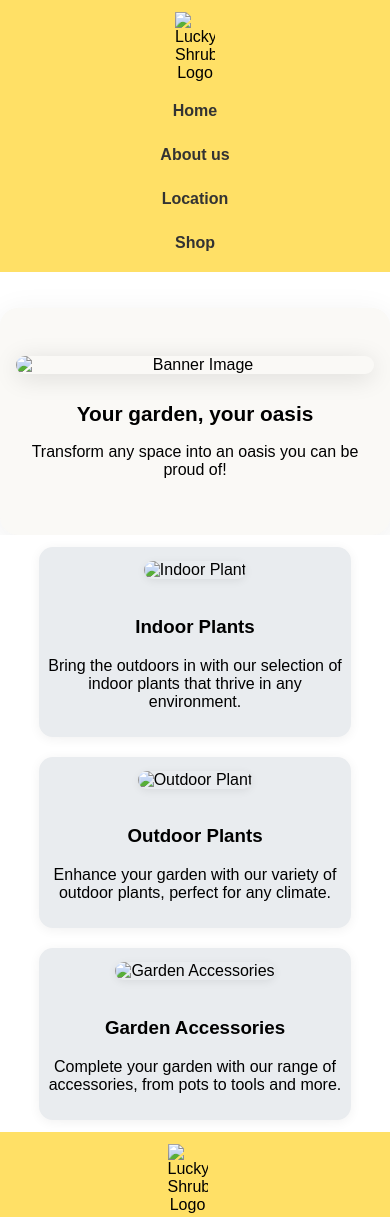
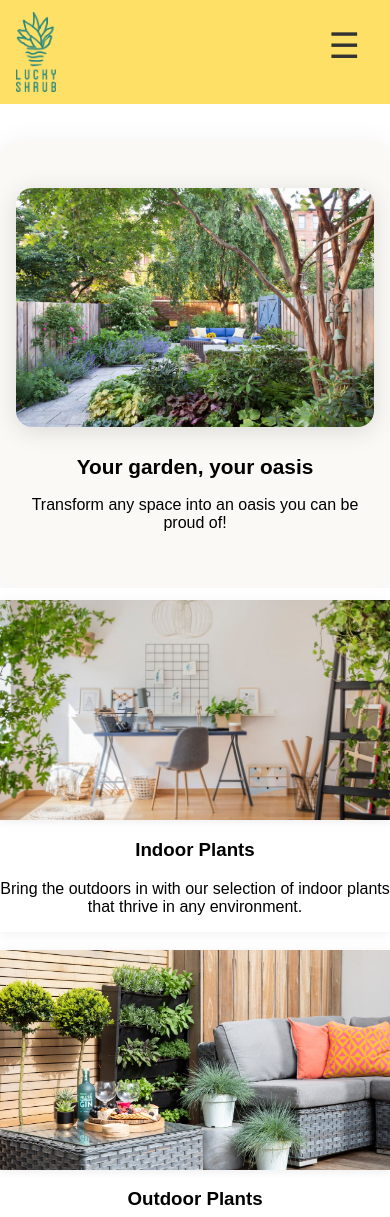
Before and after one commit to AmanMuhammetTKM/Meta---HTML-CSS-project, a plain HTML site: page index.html in a window 390 px wide. Shown: the top 1217 px of the page. Drawn offline with Linux system fonts and the light colour scheme.

Commit message:
Add files via upload

```diff
--- /dev/null
+++ b/hamburger.js
@@ -0,0 +1,7 @@
+// Hamburger menu toggle
+const hamburger = document.getElementById('hamburger');
+const navUl = document.querySelector('nav ul');
+
+hamburger.addEventListener('click', () => {
+  navUl.classList.toggle('open');
+});
--- a/index.html
+++ b/index.html
@@ -10,7 +10,8 @@
 
 <body>
     <header>
-            <img src="Asset 2@3x.png" alt="Lucky Shrub Logo" class="logo">
+        <img src="Assets/Asset 2@3x.png" alt="Lucky Shrub Logo" class="logo">
+        <button class="hamburger" id="hamburger">&#9776;</button>
         <nav>
             <ul>
                 <li><a href="#">Home</a></li>
@@ -23,23 +24,23 @@
 
     <main>
         <section class="banner">
-            <img src="oasis.jpg" alt="Banner Image" class="banner-image">
+            <img src="Assets/oasis.jpg" alt="Banner Image" class="banner-image">
             <h1>Your garden, your oasis</h1>
             <p>Transform any space into an oasis you can be proud of!</p>
         </section>
         <section class="columns">
             <div class="column">
-                <img src="Indoor Plant Office.jpg" alt="Indoor Plant" />
+                <img src="Assets/Indoor Plant Office.jpg" alt="Indoor Plant" />
                 <h3>Indoor Plants</h3>
                 <p>Bring the outdoors in with our selection of indoor plants that thrive in any environment.</p>
             </div>
             <div class="column">
-                <img src="Outdoor Plants 27 JT 075.jpg" alt="Outdoor Plant" />
+                <img src="Assets/Outdoor Plants 27 JT 075.jpg" alt="Outdoor Plant" />
                 <h3>Outdoor Plants</h3>
                 <p>Enhance your garden with our variety of outdoor plants, perfect for any climate.</p>
             </div>
             <div class="column">
-                <img src="Preparing Garden Accessories for Spring.jpg" alt="Garden Accessories" />
+                <img src="Assets/Preparing Garden Accessories for Spring.jpg" alt="Garden Accessories" />
                 <h3>Garden Accessories</h3>
                 <p>Complete your garden with our range of accessories, from pots to tools and more.</p>
             </div>
@@ -48,12 +49,13 @@
 
     <footer>
         <div class="footer-logo">
-            <img src="Asset 2@3x.png" alt="Lucky Shrub Logo" class="small-logo">
+            <img src="Assets/Asset 2@3x.png" alt="Lucky Shrub Logo" class="small-logo">
         </div>
         <div class="footer-info">
             <p>&copy; 2025 Lucky Shrub. All rights reserved.</p>
         </div>
     </footer>
+    <script src="hamburger.js"></script>
 
 </body>
 </html>
--- a/styles.css
+++ b/styles.css
@@ -1,4 +1,4 @@
-/* styles.css */
+
 body {
     font-family: Arial, sans-serif;
     margin: 0;
@@ -11,13 +11,16 @@ header {
     justify-content: space-between;
     background-color: #ffe066;
     padding: 20px;
+    position: relative;
 }
 
 .logo {
     height: auto;
-    width: 55px;
+    width: 70px;
     display: block;
     object-fit: contain;
+    margin-left: 0;
+    margin-right: auto;
 }
 
 nav ul {
@@ -26,6 +29,17 @@ nav ul {
     gap: 20px;
     margin: 0;
     padding: 0;
+    transition: max-height 0.3s ease;
+}
+
+.hamburger {
+    display: none;
+    background: none;
+    border: none;
+    font-size: 2.2em;
+    cursor: pointer;
+    margin-left: 16px;
+    color: #333;
 }
 
 nav a {
@@ -36,14 +50,13 @@ nav a {
     transition: color 0.2s;
     padding: 6px 12px;
     border-radius: 4px;
+}
 
-}
 nav a:hover,
 nav a:focus {
     color: #fff;
     background: green;
 }
-
 
 .banner {
     text-align: center;
@@ -66,23 +79,22 @@ nav a:focus {
 }
 
 .columns {
-    display: flex;
-    gap: 20px;
+    display: grid;
+    grid-template-columns: repeat(3, 1fr);
+    gap: 24px;
     padding: 20px;
     background: #fff;
-    flex-wrap: wrap;
-    justify-content: center;
 }
 
 .column {
-    flex: 1 1 260px;
     max-width: 340px;
-    background: #e9ecef;
-    padding: 28px 18px 22px 18px;
     border-radius: 14px;
     text-align: center;
     box-shadow: 0 2px 12px rgba(0,0,0,0.06);
     transition: transform 0.18s, box-shadow 0.18s;
+    background: #e9ecef;
+    margin: 0 auto;
+    padding: 28px 18px 22px 18px;
 }
 
 .column:hover {
@@ -127,27 +139,96 @@ footer {
     object-fit: contain;
 }
 
-/* Responsive Design */
+/* Tablet styles */
 @media (max-width: 900px) {
+    .logo {
+        width: 55px;
+        margin-left: 0;
+        margin-right: auto;
+        align-self: flex-start;
+    }
+    .hamburger {
+        display: block;
+        position: absolute;
+        right: 24px;
+        top: 24px;
+        z-index: 1002;
+    }
+    nav ul {
+        flex-direction: column;
+        gap: 28px;
+        padding: 0;
+        margin: 0;
+        background: rgba(255, 224, 102, 0.98);
+        position: fixed;
+        top: 0;
+        right: 0;
+        height: 100vh;
+        width: 0;
+        max-width: 320px;
+        overflow: hidden;
+        box-shadow: -4px 0 24px rgba(0,0,0,0.08);
+        border-radius: 0;
+        transition: width 0.3s cubic-bezier(.4,0,.2,1), opacity 0.3s;
+        z-index: 1001;
+        justify-content: flex-start;
+        align-items: flex-start;
+        display: flex;
+        opacity: 0;
+        pointer-events: none;
+        left: auto;
+    }
+    nav ul.open {
+        width: 80vw;
+        max-width: 320px;
+        opacity: 1;
+        pointer-events: auto;
+        padding: 48px 0 0 0;
+    }
+    nav a {
+        font-size: 1.5em;
+        padding: 16px 24px;
+        display: block;
+        text-align: left;
+    }
+    .logo, .footer-logo .small-logo {
+        width: 40px;
+    }
     header, footer {
-        flex-direction: column;
-        gap: 12px;
-        padding: 18px 16px;
-        text-align: center;
+        padding: 12px 4vw;
     }
-    .columns {
-        gap: 32px;
-        padding: 32px 4vw;
-        align-items: center;
-    }
-    .column {
-        max-width: 280px;
-        width: 100%;
-        margin: 0 auto;
-    }
+        .columns {
+            grid-template-columns: repeat(2, 1fr);
+            gap: 20px;
+            padding: 16px 0;
+        }
+        .column {
+            max-width: 100%;
+            width: 100%;
+            margin: 0;
+            padding: 0 8px 24px 8px;
+            border-radius: 12px;
+            box-sizing: border-box;
+            background: #e9ecef;
+        }
+        .column img {
+            width: 100%;
+            height: 180px;
+            object-fit: cover;
+            border-radius: 10px 10px 0 0;
+            margin-bottom: 0;
+            display: block;
+        }
 }
 
+/* Mobile styles */
 @media (max-width: 600px) {
+    .logo {
+        width: 40px;
+        margin-left: 0;
+        margin-right: auto;
+        align-self: flex-start;
+    }
     .banner h1 {
         font-size: 1.3em;
     }
@@ -155,28 +236,31 @@ footer {
         font-size: 1em;
     }
     .columns {
-        padding: 12px 2vw;
-        gap: 20px;
+        grid-template-columns: 1fr;
+        padding: 12px 0;
+        gap: 18px;
     }
     .column {
-        padding: 14px 6px 10px 6px;
-        max-width: 80%;
+        padding: 0;
+        max-width: 100%;
+        width: 100%;
+        margin: 0;
+        border-radius: 0;
+        overflow: hidden;
+        background: none;
     }
-    nav ul {
-        flex-direction: column;
-        gap: 10px;
-        padding: 0;
-        margin: 0;
-    }
-    nav a {
-        font-size: 1em;
-        padding: 8px 0;
+    .column img {
+        width: 100%;
+        height: 220px;
+        object-fit: cover;
+        border-radius: 0;
         display: block;
     }
+}
+
     .logo, .footer-logo .small-logo {
         width: 40px;
     }
     header, footer {
         padding: 12px 4vw;
     }
-}
```
Also changed, not shown: 1 other file. Lines whose indentation alone changed are shown as unchanged.
